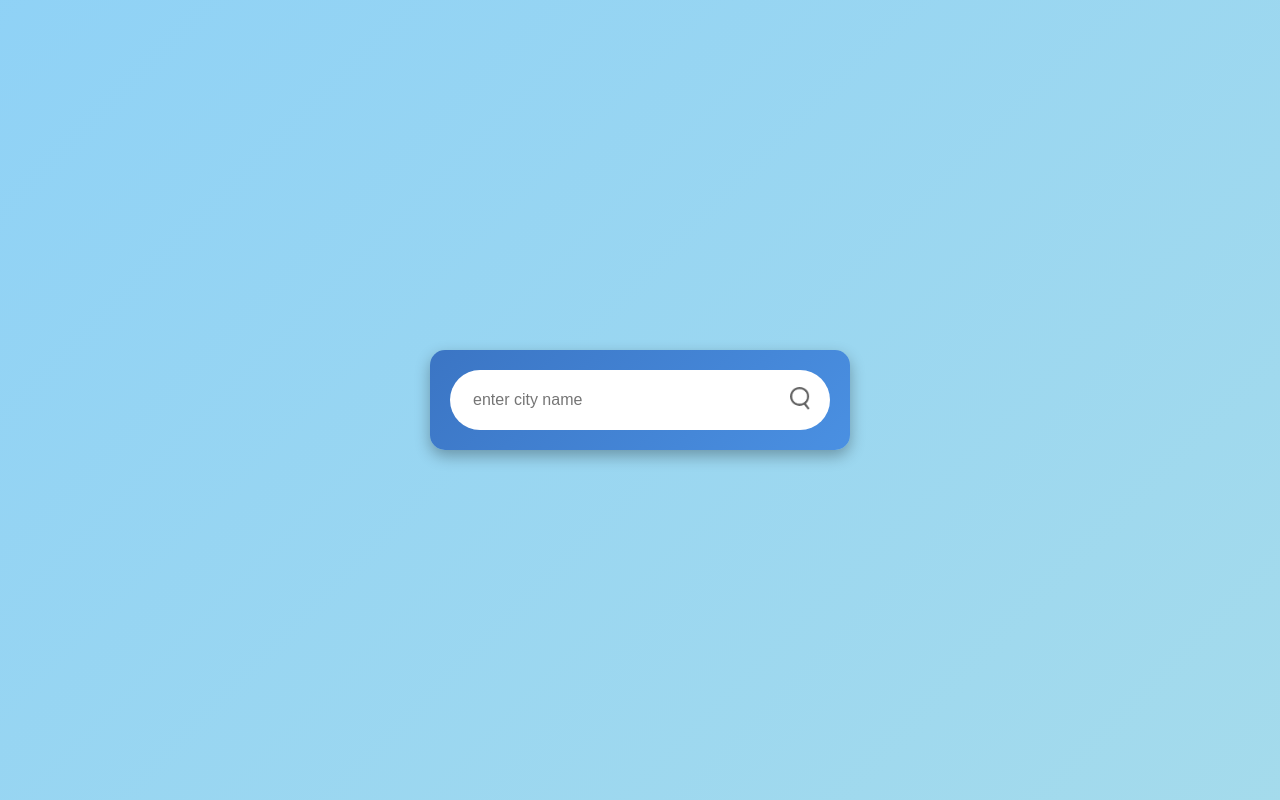
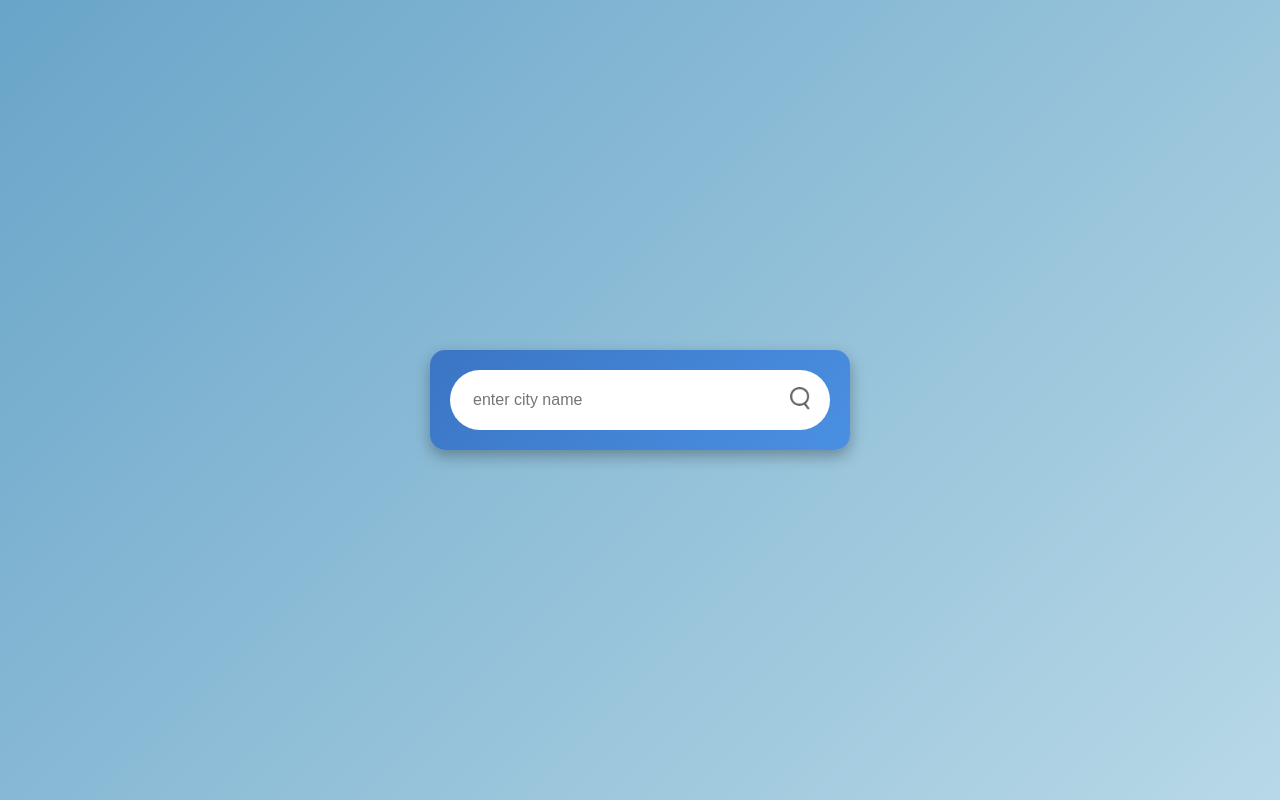
Before and after one commit to HardikMathur11/Weather-App, a plain HTML site: page index.html in a window 1280 px wide. Drawn offline with Linux system fonts and the light colour scheme.

Commit message:
weather.css

```diff
--- a/weather.css
+++ b/weather.css
@@ -6,7 +6,7 @@
 }
 
 body {
-    background: linear-gradient(135deg, #4A90E2, #87CEFA, #B0E0E6);
+    background: linear-gradient(135deg, #4886cc, #478fbc, #e5f6f8);
     color: #ffffff;
     display: flex;
     justify-content: center;
```
